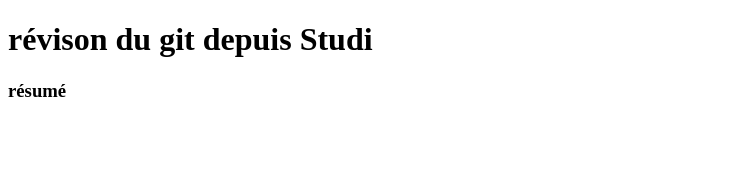
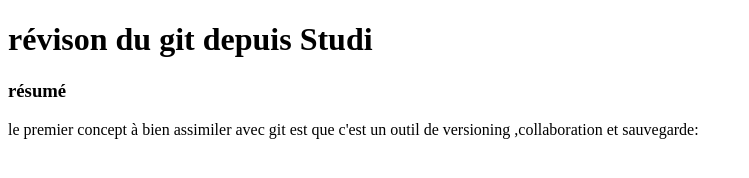
Before and after one commit to Nace121/studiGit, a plain HTML site: page index.html in a window 1280 px wide. Shown: the whole page, without its empty margins (0-749 px from the left). Drawn offline with Linux system fonts and the light colour scheme.

Commit message:
Update index.html

```diff
--- a/index.html
+++ b/index.html
@@ -11,7 +11,7 @@
     <div class="container resume" id="res_sutdi">
         <div class="temp1">
             <p class="p_resume">
-
+                le premier concept à bien assimiler avec  git est que c'est un outil de versioning ,collaboration et sauvegarde:
             </p>
         </div>
     </div>
```
